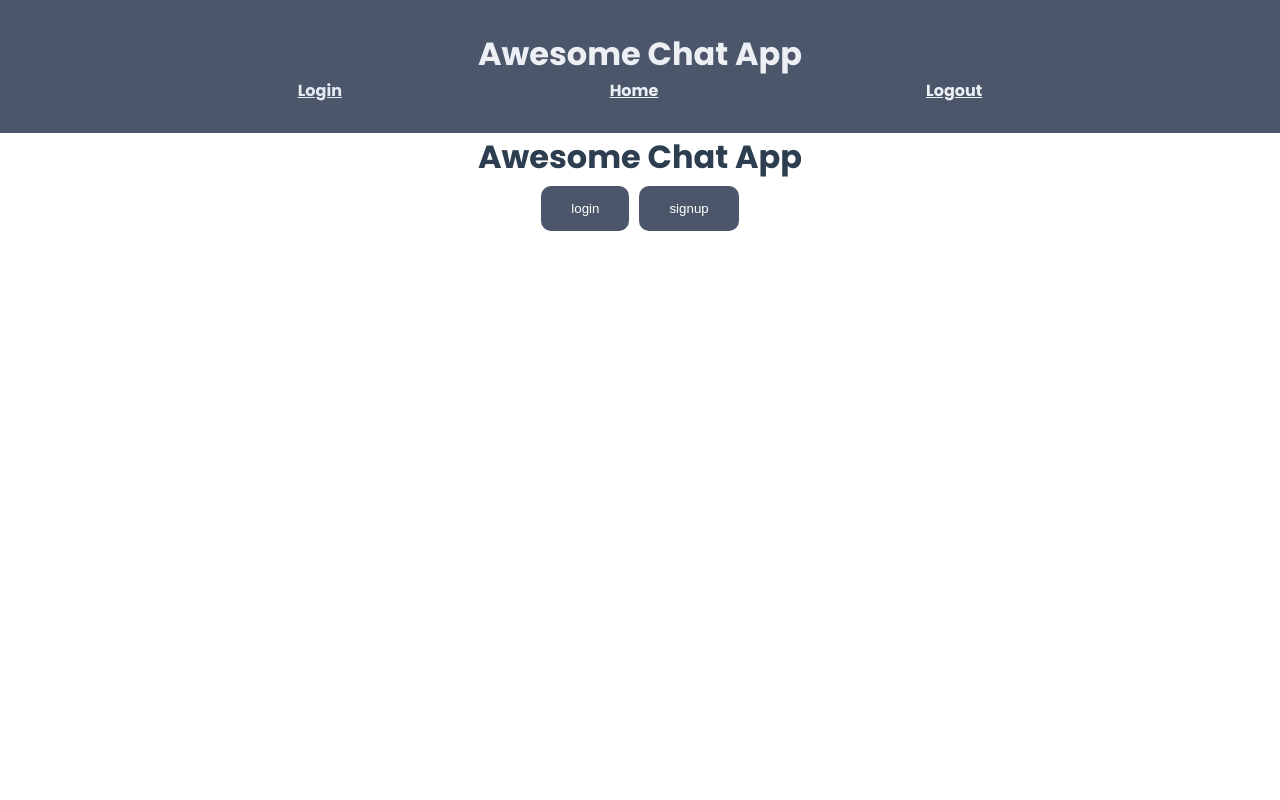
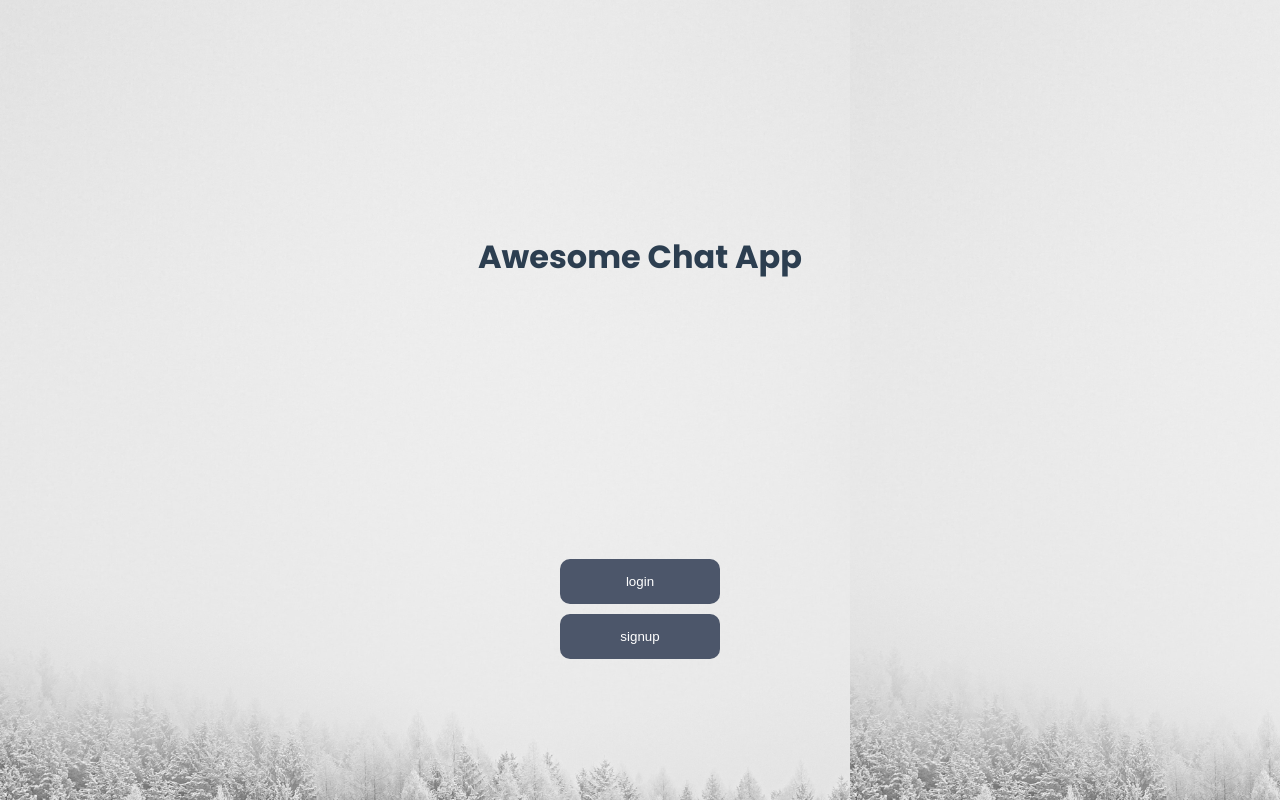
Before and after one commit to matiasvainio/awesome-chat-app, a Vue app in the folder frontend/: page / in a window 1280 px wide. Built offline with nearby package versions, Linux system fonts and the light colour scheme.

Commit message:
bugfix: messages scroll to bottom, more css

```diff
--- a/frontend/package.json
+++ b/frontend/package.json
@@ -14,6 +14,8 @@
     "express": "^4.17.1",
     "mongodb": "^3.6.3",
     "vue": "^3.0.0",
+    "vue-autoscroll": "^1.2.1",
+    "vue-chat-scroll": "^1.4.0",
     "vue-router": "^4.0.0-rc.5"
   },
   "devDependencies": {
--- a/frontend/src/App.vue
+++ b/frontend/src/App.vue
@@ -1,5 +1,5 @@
 <template>
-  <div id="nav">
+  <div id="nav" v-if="$route.meta.header === none">
     <div>
       <h1>Awesome Chat App</h1>
     </div>
--- a/frontend/src/components/ChatMessages.vue
+++ b/frontend/src/components/ChatMessages.vue
@@ -1,10 +1,14 @@
 <template>
   <div class="chat-messages">
-    <ul>
-      <li v-for="message in messages" :key="message.id">
-        <Message :message="message" @remove-message="removeMessage" />
-      </li>
-    </ul>
+    <div class="message-list" ref="messageList">
+      <button @click="scrollDown">x</button>
+      <ul>
+        <li v-for="message in messages" :key="message.id">
+          <Message :message="message" @remove-message="removeMessage" />
+        </li>
+      </ul>
+    </div>
+    <div ref="bottom"></div>
   </div>
 </template>
 
@@ -18,9 +22,18 @@ export default {
     Message,
   },
   props: ['messages'],
+  updated() {
+    setTimeout(() => {
+      this.scrollDown();
+    }, 75);
+  },
   methods: {
     removeMessage(id) {
       this.$emit('remove-message', id);
+    },
+    scrollDown() {
+      // console.log('scroll height', this.$refs.messageList.scrollHeight);
+      window.scrollTo(0, this.$refs.messageList.scrollHeight);
     },
   },
 };
--- a/frontend/src/components/MessageForm.vue
+++ b/frontend/src/components/MessageForm.vue
@@ -1,6 +1,6 @@
 <template>
   <div class="message-form" v-if="user">
-    <form @submit.prevent="handleForm">
+    <form @submit.prevent="handleForm" autocomplete="off">
       <input v-model="formContent" name="content" type="text" />
       <button>Send</button>
     </form>
@@ -39,7 +39,12 @@ export default {
 };
 </script>
 
-<style>
+<style scoped>
 .message-form {
+  width: 100%;
+}
+
+.message-form input {
+  color: pink;
 }
 </style>
--- a/frontend/src/main.js
+++ b/frontend/src/main.js
@@ -1,5 +1,7 @@
 import { createApp } from 'vue';
 import App from './App.vue';
-import router from './router'
+import router from './router';
 
-createApp(App).use(router).mount('#app');
+const chatApp = createApp(App);
+chatApp.use(router);
+chatApp.mount('#app');
--- a/frontend/src/router/index.js
+++ b/frontend/src/router/index.js
@@ -8,6 +8,9 @@ const routes = [
     path: '/',
     name: 'Landing',
     component: Landing,
+    meta: {
+      header: 'none',
+    },
   },
   {
     path: '/home',
--- a/frontend/src/views/Chat.vue
+++ b/frontend/src/views/Chat.vue
@@ -1,7 +1,9 @@
 <template>
   <div class="chat">
-    <ChatMessages class="chat-messages" :messages="messages" @remove-message="removeMessage" />
-    <MessageForm @add-message="addMessage" />
+    <div class="chat-messages">
+      <ChatMessages :messages="messages" @remove-message="removeMessage" />
+    </div>
+    <MessageForm class="message-form" @add-message="addMessage" />
   </div>
 </template>
 
@@ -25,7 +27,6 @@ export default {
   window() {},
   mounted() {
     this.getMessages();
-    this.scrollDown();
   },
   methods: {
     async addMessage(message) {
@@ -40,26 +41,23 @@ export default {
       await messageService.remove(id);
       await this.getMessages();
     },
-    scrollDown() {
-      const el = this.$el.querySelector('bottom');
-      console.log(el);
-
-      if (el) {
-        el.scrollIntoView(false);
-      }
-    },
   },
 };
 </script>
 
 <style scoped>
+.chat {
+}
+
 .chat-messages {
   margin-left: 2em;
   margin-right: 2em;
 }
 
-.form-container {
-  /* position: sticky;
-  bottom: 0; */
+.message-form {
+  background-color: #d8dee9;
+  position: sticky;
+  bottom: 0;
+  padding: 0.8em;
 }
 </style>
--- a/frontend/src/views/Home.vue
+++ b/frontend/src/views/Home.vue
@@ -1,11 +1,13 @@
 <template>
   <div class="home" v-if="user">
     <h1>home</h1>
-    <h3>{{ user }}</h3>
-    <div class="room-links" v-for="room in rooms" :key="room.id">
-      <router-link :to="`/chat/${room.roomId}`">
-        <h3>{{ room.roomName }}</h3>
-      </router-link>
+    <h3>Welcome {{ user }}</h3>
+    <div class="room-links">
+      <div v-for="room in rooms" :key="room.id">
+        <router-link :to="`/chat/${room.roomId}`">
+          <h3>{{ room.roomName }}</h3>
+        </router-link>
+      </div>
     </div>
   </div>
 </template>
@@ -45,8 +47,22 @@ export default {
   justify-content: center;
 }
 
+.room-links {
+  width: 12em;
+  margin-top: 5em;
+  margin-left: auto;
+  margin-right: auto;
+}
+
 a h3 {
   margin: 10px;
-  background-color: pink;
+  border: none;
+  color: white;
+  background-color: #4c566a;
+  padding: 15px 30px;
+  margin: 5px;
+  border-radius: 10px;
+  text-align: center;
+  text-decoration: none;
 }
 </style>
--- a/frontend/src/views/Landing.vue
+++ b/frontend/src/views/Landing.vue
@@ -1,10 +1,16 @@
 <template>
   <div class="landing">
     <h1>Awesome Chat App</h1>
-    <LoginForm v-if="login" />
-    <SignupForm v-if="signup" />
-    <button id="login" @click="handleShow">login</button>
-    <button id="signup" @click="handleShow">signup</button>
+    <div class="landing-forms">
+      <LoginForm v-if="login" />
+      <SignupForm v-if="signup" />
+    </div>
+    <div class="buttons">
+      <button id="login" @click="handleShow">login</button>
+      <div>
+        <button id="signup" @click="handleShow">signup</button>
+      </div>
+    </div>
   </div>
 </template>
 
@@ -32,4 +38,29 @@ export default {
 };
 </script>
 
-<style scoped></style>
+<style scoped>
+h1 {
+  margin-top: 3em;
+}
+
+.landing {
+  position: fixed;
+  top: 0;
+  left: 0;
+  height: 100%;
+  width: 100%;
+  display: flex;
+  flex-direction: column;
+  justify-content: space-evenly;
+  background-image: url('../res/bg.jpg');
+  background-size: 850px auto;
+}
+
+button {
+  width: 12em;
+}
+
+.buttons {
+  width: 100%;
+}
+</style>
--- /dev/null
+++ b/frontend/src/vue-chat-scroll.d.ts
@@ -0,0 +1 @@
+declare module 'vue-chat-scroll'
```
Also changed, not shown: frontend/src/res/bg.jpg (added), 1 other file (tests, documents, lock files or other folders).
